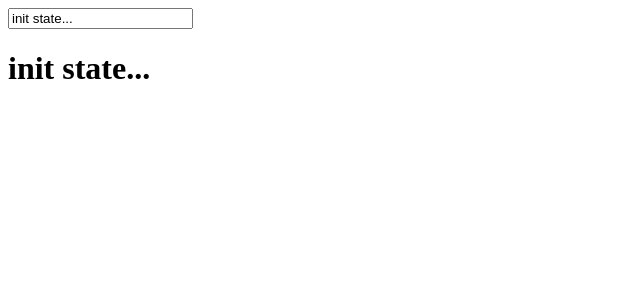
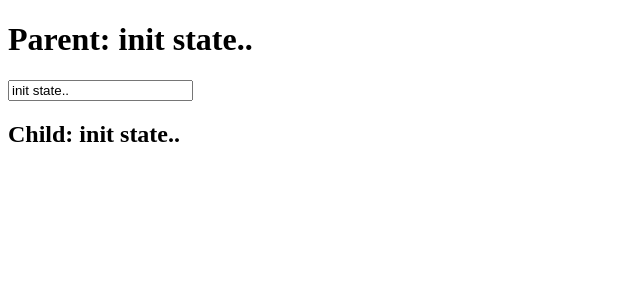
Before and after one commit to stonefishy/react-training, a React app: page / in a window 1280 px wide. Shown: the top 300 px of the page, without its empty margins (0-640 px from the left). Built offline with nearby package versions, Linux system fonts and the light colour scheme.

Commit message:
training for form value

```diff
--- /dev/null
+++ b/form/ParentChildApp.jsx
@@ -0,0 +1,40 @@
+import React from 'react';
+
+class ParentChildApp extends React.Component {
+	constructor (props) {
+		super(props);
+
+		this.state = {
+			data: "init state.."
+		}
+
+		this.updateState = this.updateState.bind(this);
+	}
+
+	updateState(e) {
+		this.setState({data: e.target.value});
+	}
+
+	render () {
+		return (
+			<div>
+				<h1>Parent: {this.state.data}</h1>
+				<Child propsData = {this.state.data} updateStateProp = {this.updateState}/>
+			</div>
+			);
+	}
+}
+
+class Child extends React.Component {
+
+	render() {
+		return (
+			<div>
+				<input type="text" value={this.props.propsData} onChange={this.props.updateStateProp} />
+				<h2>Child: {this.props.propsData}</h2>
+			</div>
+			);
+	}
+}
+
+export default ParentChildApp;
--- a/main.js
+++ b/main.js
@@ -14,9 +14,10 @@ import ReactDom from 'react-dom';
 // import App from './force_update/App.jsx';
 // import App from './react_dom/App.jsx';
 // import App from './component_lifecycle/App.jsx';
-import App from './form/App.jsx';
+// import App from './form/App.jsx';
+import ParentChildApp from './form/ParentChildApp.jsx';
 
-ReactDom.render(<App />, document.getElementById('app'));
+ReactDom.render(<ParentChildApp />, document.getElementById('app'));
 
 // setTimeout( () => {
 	// ReactDom.unmountComponentAtNode(document.getElementById('app'));
```
